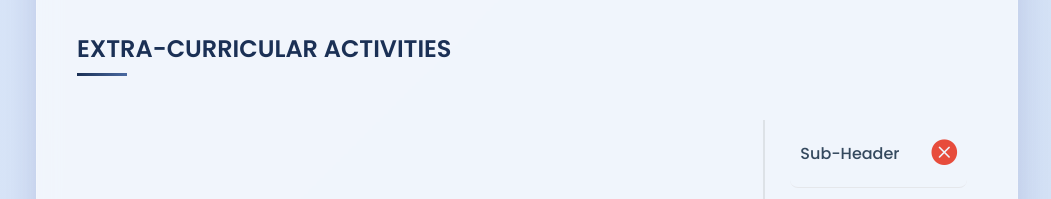
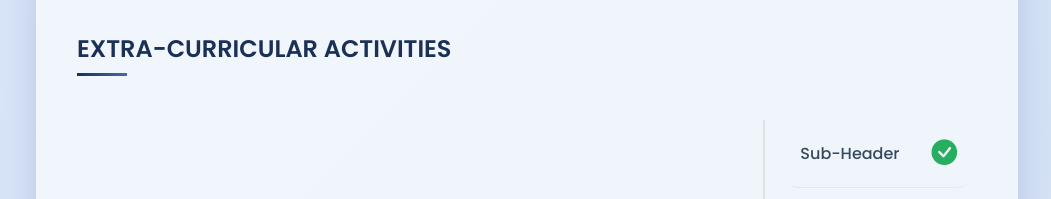
Before and after one commit to sakshamdid123/cvvetting2526, a plain HTML site: page index.html in a window 1280 px wide. Shown: the part 2800-2999 px from the top of the page, without its empty margins (113-1164 px from the left). Drawn offline with nearby package versions, Linux system fonts and the light colour scheme.

Commit message:
Update index.html

```diff
--- a/index.html
+++ b/index.html
@@ -398,7 +398,7 @@
                 <li>
                     <span><strong>International Public Exposure</strong></span>
                     <ul>
-                        <li><span>Sub-Header</span><div class="proof-icon-wrapper"><i class="bi bi-x-circle-fill proof-icon pending"></i><span class="tooltip-text">will update in due time - apologies!</span></div></li>
+                        <li><span>Sub-Header</span><div class="proof-icon-wrapper"><i class="bi bi-check-circle-fill proof-icon available" data-proof-src="https://drive.google.com/file/d/1JmAs5POYLySZ3iSuzXPqa6vfMgW4wF0k/preview"></i></div></li>
                         <li><span>First Pointer</span><div class="proof-icon-wrapper"><i class="bi bi-check-circle-fill proof-icon available" data-proof-src="https://drive.google.com/file/d/1hpkPFgj9b5VKMyZFCUd9Zh0nEyqUgeam/preview"></i></div></li>
                         <li><span>Second Pointer</span> <div class="proof-icon-wrapper"><i class="bi bi-check-circle-fill proof-icon available" data-proof-src="https://drive.google.com/file/d/1TXE-4AJEQRZ82yNNzT3VEOF2eLw9O-1M/preview"></i></div></li>
                         <li><span>Third Pointer</span><div class="proof-icon-wrapper"> <i class="bi bi-exclamation-circle-fill proof-icon info"></i><span class="tooltip-text">already vetted - no changes post running Draftables - same as International Exposure in Internship Variant - two pointers merged as one</span></div></li>
```
